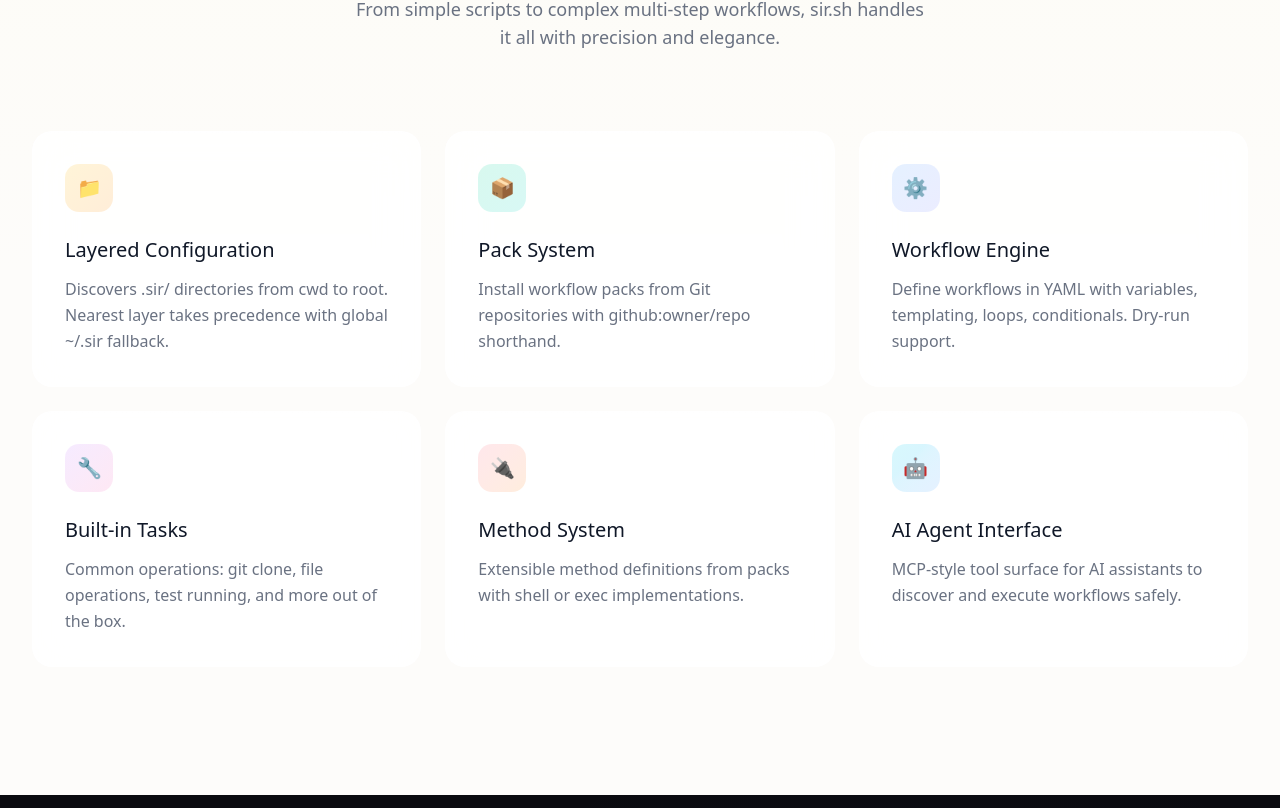
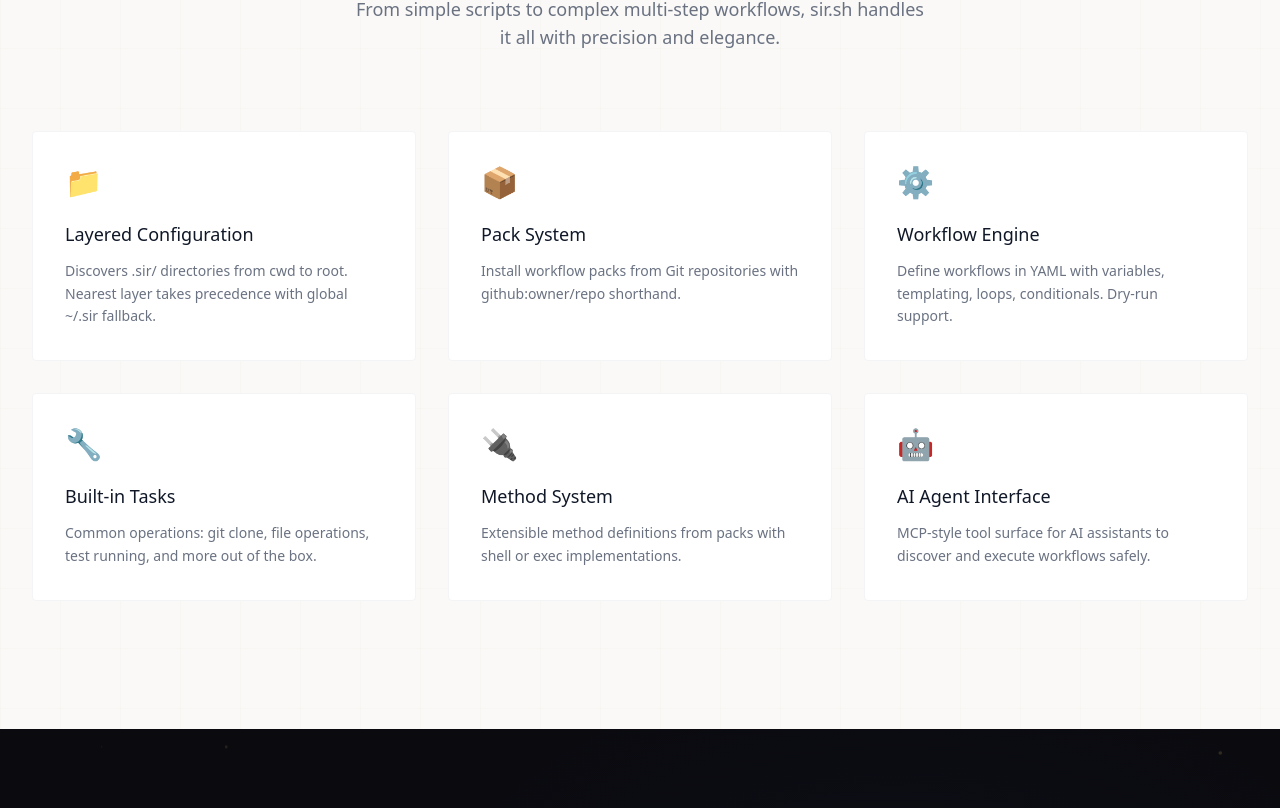
Before and after one commit to sir-sh/website, a Next.js app: page / in a window 1280 px wide. Shown: the part 1132-1940 px from the top of the page. Built offline with nearby package versions, Linux system fonts and the light colour scheme.

Commit message:
Redesign features section with clean white cards and subtle grid

```diff
--- a/src/app/page.tsx
+++ b/src/app/page.tsx
@@ -70,8 +70,11 @@ export default function Home() {
       </section>
 
       {/* Features Section */}
-      <section id="features" className="relative py-32 bg-warm-ivory">
-        <div className="absolute inset-0 bg-gradient-to-b from-amber-50/30 via-transparent to-transparent pointer-events-none" />
+      <section id="features" className="relative py-32 bg-[#faf9f7]">
+        <div className="absolute inset-0" style={{
+          backgroundImage: `linear-gradient(rgba(201, 169, 98, 0.03) 1px, transparent 1px), linear-gradient(90deg, rgba(201, 169, 98, 0.03) 1px, transparent 1px)`,
+          backgroundSize: '60px 60px',
+        }} />
 
         <div className="relative max-w-7xl mx-auto px-8">
           <div className="text-center mb-20">
@@ -82,59 +85,52 @@ export default function Home() {
             </p>
           </div>
 
-          <div className="grid md:grid-cols-2 lg:grid-cols-3 gap-6">
+          <div className="grid md:grid-cols-2 lg:grid-cols-3 gap-8">
             {[
               {
                 icon: '📁',
                 title: 'Layered Configuration',
                 description: 'Discovers .sir/ directories from cwd to root. Nearest layer takes precedence with global ~/.sir fallback.',
-                gradient: 'from-amber-400/15 to-orange-400/15'
               },
               {
                 icon: '📦',
                 title: 'Pack System',
                 description: 'Install workflow packs from Git repositories with github:owner/repo shorthand.',
-                gradient: 'from-emerald-400/15 to-teal-400/15'
               },
               {
                 icon: '⚙️',
                 title: 'Workflow Engine',
                 description: 'Define workflows in YAML with variables, templating, loops, conditionals. Dry-run support.',
-                gradient: 'from-blue-400/15 to-indigo-400/15'
               },
               {
                 icon: '🔧',
                 title: 'Built-in Tasks',
                 description: 'Common operations: git clone, file operations, test running, and more out of the box.',
-                gradient: 'from-purple-400/15 to-pink-400/15'
               },
               {
                 icon: '🔌',
                 title: 'Method System',
                 description: 'Extensible method definitions from packs with shell or exec implementations.',
-                gradient: 'from-rose-400/15 to-orange-400/15'
               },
               {
                 icon: '🤖',
                 title: 'AI Agent Interface',
                 description: 'MCP-style tool surface for AI assistants to discover and execute workflows safely.',
-                gradient: 'from-cyan-400/15 to-blue-400/15'
               }
             ].map((feature, i) => (
               <div
                 key={i}
-                className="luxury-card p-8 group cursor-pointer"
+                className="group relative p-8 bg-white border border-gray-100 rounded-sm hover:border-amber-200/50 transition-all duration-300"
                 style={{ animationDelay: `${i * 0.1}s` } as React.CSSProperties}
               >
-                <div className={`feature-icon bg-gradient-to-br ${feature.gradient} mb-6`}>
-                  {feature.icon}
-                </div>
-                <h3 className="text-xl font-medium text-gray-900 mb-3 group-hover:text-amber-700 transition-colors">
+                <div className="text-3xl mb-5">{feature.icon}</div>
+                <h3 className="text-lg font-medium text-gray-900 mb-3 group-hover:text-amber-700 transition-colors">
                   {feature.title}
                 </h3>
-                <p className="text-gray-500 font-light leading-relaxed">
+                <p className="text-sm text-gray-500 font-light leading-relaxed">
                   {feature.description}
                 </p>
+                <div className="absolute bottom-0 left-0 right-0 h-px bg-gradient-to-r from-transparent via-amber-400/0 to-transparent group-hover:via-amber-400/30 transition-all duration-500" />
               </div>
             ))}
           </div>
```
